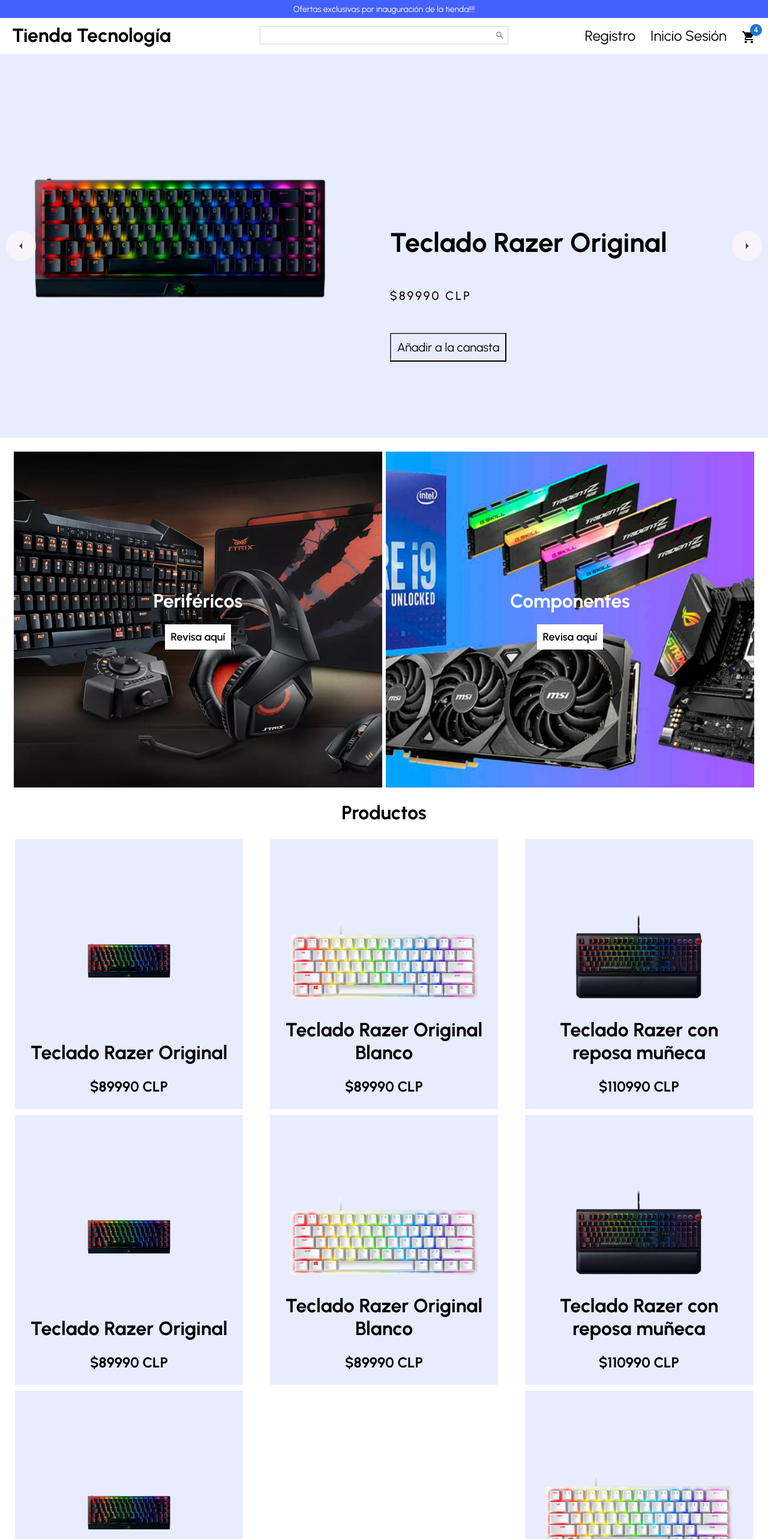
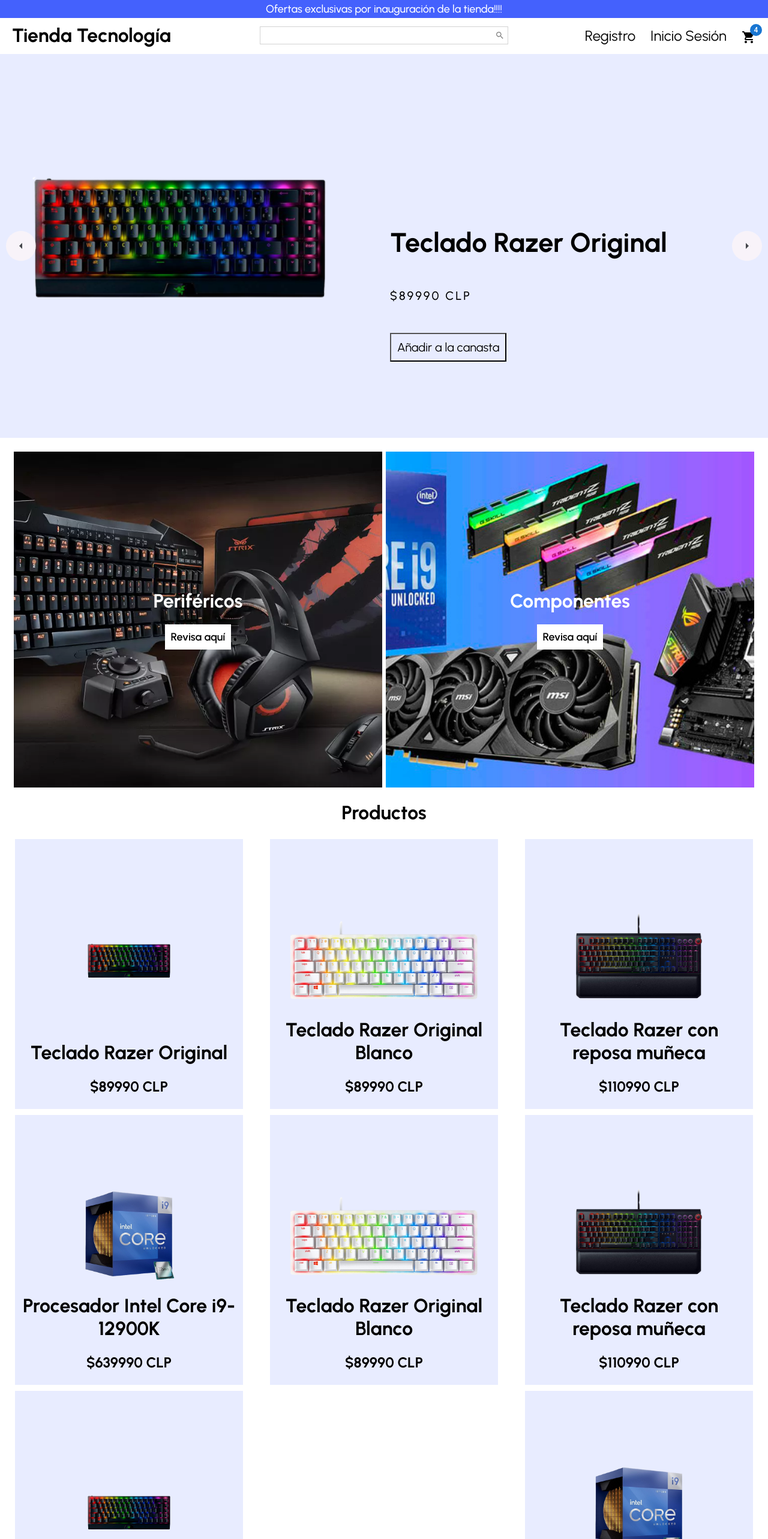
Before and after one commit to imanuel96i/PPJ-JavaScript, a React (Create React App) app in the folder tienda/: page / in a window 1280 px wide. Shown: the top 2566 px of the page at 60% size. Built offline with nearby package versions, Linux system fonts and the light colour scheme.

Commit message:
add comments author-created-mod and new data

```diff
--- a/tienda/src/data.js
+++ b/tienda/src/data.js
@@ -1,3 +1,9 @@
+/*
+ * @author Manuel Vidal García
+ * Contacto: mvidal@acl.cl
+ * Fecha creación: 16/11/2022
+ * Fecha ultima modificación: 17/11/2022
+*/
 export const productsSlider = [
     {
         id: 1,
@@ -13,9 +19,9 @@
     },
     {
         id: 3,
-        title: "Teclado Razer con reposa muñeca",
-        price: 110990,
-        img: 'teclado_razer_3.png'
+        title: "Procesador Intel Core i9-12900K",
+        price: 639990,
+        img: 'procesador_intel.png'
     }
 ]
 
@@ -53,9 +59,9 @@
     },
     {
         id: 4,
-        title: "Teclado Razer Original",
-        price: 89990,
-        img: "teclado_razer.png"
+        title: "Procesador Intel Core i9-12900K",
+        price: 639990,
+        img: 'procesador_intel.png'
     },
     {
         id: 5,
@@ -77,8 +83,8 @@
     },
     {
         id: 8,
-        title: "Teclado Razer Original Blanco",
-        price: 89990,
-        img: 'teclado_razer_2.png'
+        title: "Procesador Intel Core i9-12900K",
+        price: 639990,
+        img: 'procesador_intel.png'
     }
 ]
--- a/tienda/src/pages/components/Announcement.js
+++ b/tienda/src/pages/components/Announcement.js
@@ -1,5 +1,12 @@
 import React from 'react'
 import styled from 'styled-components'
+
+/*
+ * @author Manuel Vidal García
+ * Contacto: mvidal@acl.cl
+ * Fecha creación: 16/11/2022
+ * Fecha ultima modificación: 17/11/2022
+*/
 
 const Container = styled.div`
     height:30px;
@@ -8,8 +15,8 @@
     display: flex;
     align-items: center;
     justify-content:  center;
-    font-size: 14px;
-    font-weight: 500px
+    font-size: 18px;
+    font-weight: 500
 `
 const Announcement = () => {
     return (
```
Also changed, not shown: tienda/src/App.js (+7 -0 lines), tienda/src/index.js (+7 -0 lines), tienda/src/pages/Home.js (+7 -0 lines), tienda/src/pages/components/Categories.js (+7 -0 lines), tienda/src/pages/components/CategoryItem.js (+7 -0 lines), tienda/src/pages/components/Footer.js (+7 -0 lines), tienda/src/pages/components/NavBar.js (+7 -0 lines), tienda/src/pages/components/Product.js (+7 -0 lines), tienda/src/pages/components/Products.js (+7 -0 lines), tienda/src/pages/components/Slider.js (+7 -0 lines), tienda/src/pages/assets/img/procesador_intel.jpg (added), tienda/src/pages/assets/img/procesador_intel.png (added).
